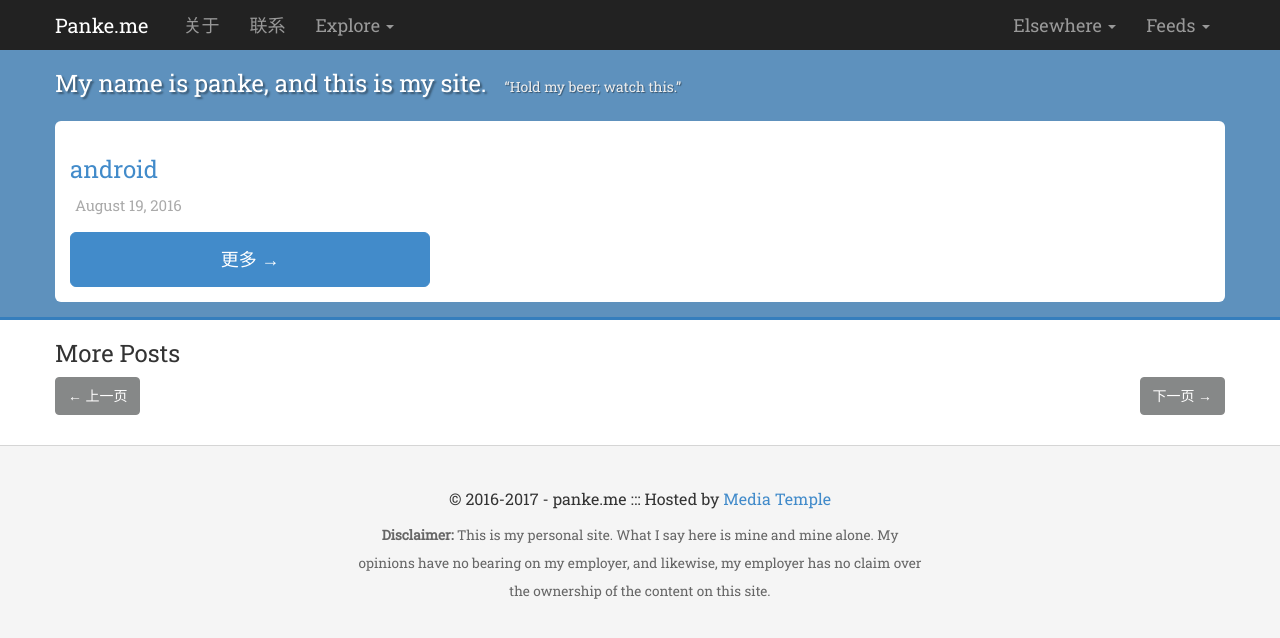
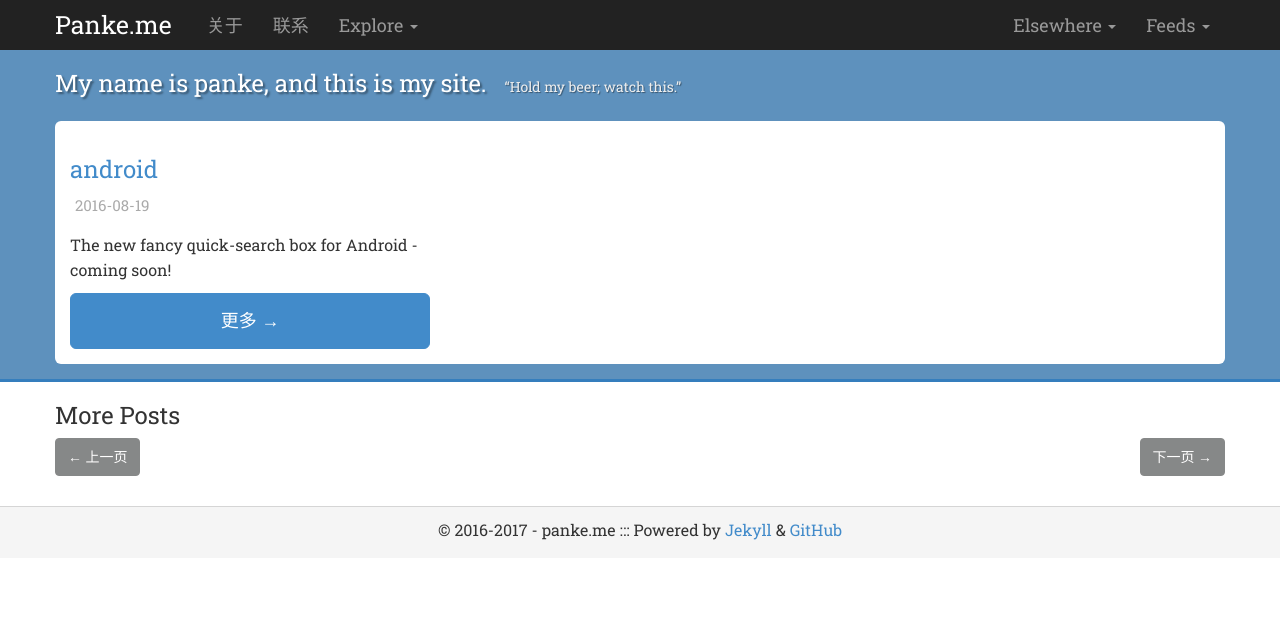
Before and after one commit to xiajingchuan/panke.me, a Jekyll site: the page built from index.html, in a window 1280 px wide. Shown: the top 638 px of the page. Built offline with Jekyll 4.4.1, drawn with Linux system fonts in a browser that asks for light colours; the list of posts is cut into pages by our own code.

Commit message:
somthing change

```diff
--- a/_includes/post_row.html
+++ b/_includes/post_row.html
@@ -6,7 +6,7 @@
 		<div class="post-date">{{post.date | date: "%Y-%m-%d"}}</div>
 	</div>
 	<div class="col-lg-8">
-		<p>{{post.summary}}</p>
+		<p>{{post.excerpt}}</p>
 	</div>
 	<div class="col-lg-2 more">
 		<a href="{{post.url}}" class="more-link">更多 &rarr;</a>
--- a/_layouts/all.html
+++ b/_layouts/all.html
@@ -14,7 +14,7 @@
       		<script src="http://html5shim.googlecode.com/svn/trunk/html5.js"></script>
     	<![endif]-->
 
-		<link rel="shortcut icon" type="image/png" href="/favicon.gif"/>
+		<link rel="shortcut icon" type="image/png" href="/favicon.ico"/>
 		<link href='http://fonts.googleapis.com/css?family=Source+Code+Pro|Roboto+Slab' rel='stylesheet' type='text/css'>
 		<link href="/stylesheets/bootstrap.min.css" rel="stylesheet" />
 		<link href="/stylesheets/syntax-dark.css" rel="stylesheet" />
@@ -139,14 +139,8 @@
 			<div class="container">
 				<div class="row">
 					<div class="col-lg-6 col-offset-3">
-						<p>&copy 2016-2017 - panke.me ::: Hosted by <a href="http://mediatemple.net">Media Temple</a></p>
-						<p class="disclaimer">
-						<small>
-							<strong>Disclaimer:</strong> This is my personal site. What I say here is mine and mine alone.
-							My opinions have no bearing on my employer, and likewise, my employer has no claim over
-							the ownership of the content on this site.
-						</small>
-						</p>
+						<p>&copy 2016-2017 - panke.me ::: Powered by <a href="http://jekyllrb.com" target="_blank">Jekyll</a> &amp; <a href="http://github.com" target="_blank">GitHub</a></p>
+
 					</div>
 				</div>
 			</div>
--- a/index.html
+++ b/index.html
@@ -19,8 +19,8 @@ page_type: index
 			{% for post in paginator.posts limit:3 %}
 				<div class="col-lg-4">
 					<h3 class="entry-title"><a href="{{post.url}}">{{post.title}}</a></h3>
-					<p class="post-date">{{post.date | date: "%B %d, %Y"}}</p>
-					<p>{{post.summary}}</p>
+					<p class="post-date">{{post.date | date: "%Y-%m-%d"}}</p>
+					<p>{{post.excerpt}}</p>
 				</div>
 			{% endfor %}
 		</div>
--- a/stylesheets/main.css
+++ b/stylesheets/main.css
@@ -16,7 +16,7 @@ body {
 	padding-right:0;
 }
 a.navbar-brand {
-	font-size: 20px;
+	font-size: 25px;
 	color: #fff;
 }
 .navbar-inverse .navbar-brand {
@@ -128,8 +128,8 @@ code, pre {
 }
 
 .rjfooter {
-	padding-top: 40px;
-	padding-bottom: 30px;
+	padding-top: 10px;
+	padding-bottom: 5px;
 	text-align: center;
 	border-top: 1px solid #d5d5d5;
 	background-color: #f5f5f5;
```
